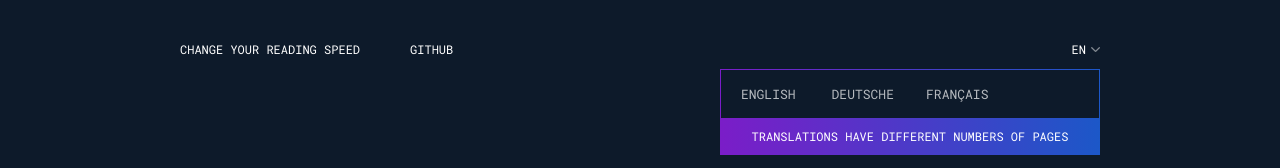
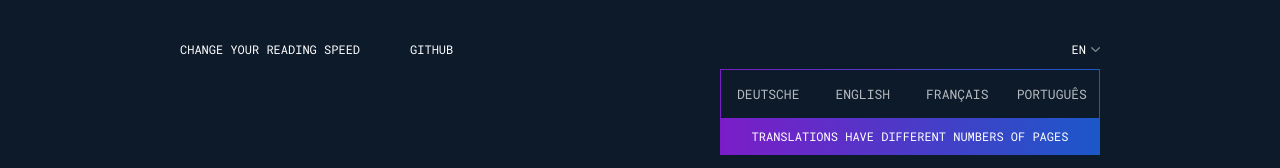
Before and after one commit to devfake/years-to-read, a Vue app: page / in a window 1280 px wide. Both pictures are taken after a click on the element "EN". Shown: the part 779-947 px from the top of the page. Built offline with nearby package versions, Linux system fonts and the light colour scheme; what vue-js-modal would draw is missing.

Commit message:
Add portuguese language
Added Portuguese language and reordered languages to be in alphabetical order

```diff
--- a/src/App.vue
+++ b/src/App.vue
@@ -9,9 +9,10 @@
         <div class="translations" :class="{active: showTranslations}">
           <div class="translations-inner">
             <div class="translation-items">
-              <div @click="chooseBookTranslation('en')">English</div>
               <div @click="chooseBookTranslation('de')">Deutsche</div>
+	      <div @click="chooseBookTranslation('en')">English</div>
 	      <div @click="chooseBookTranslation('fr')">Français</div>
+	      <div @click="chooseBookTranslation('pt')">Português</div>
             </div>
             <div class="translations-info">
               Translations have different numbers of pages
```
